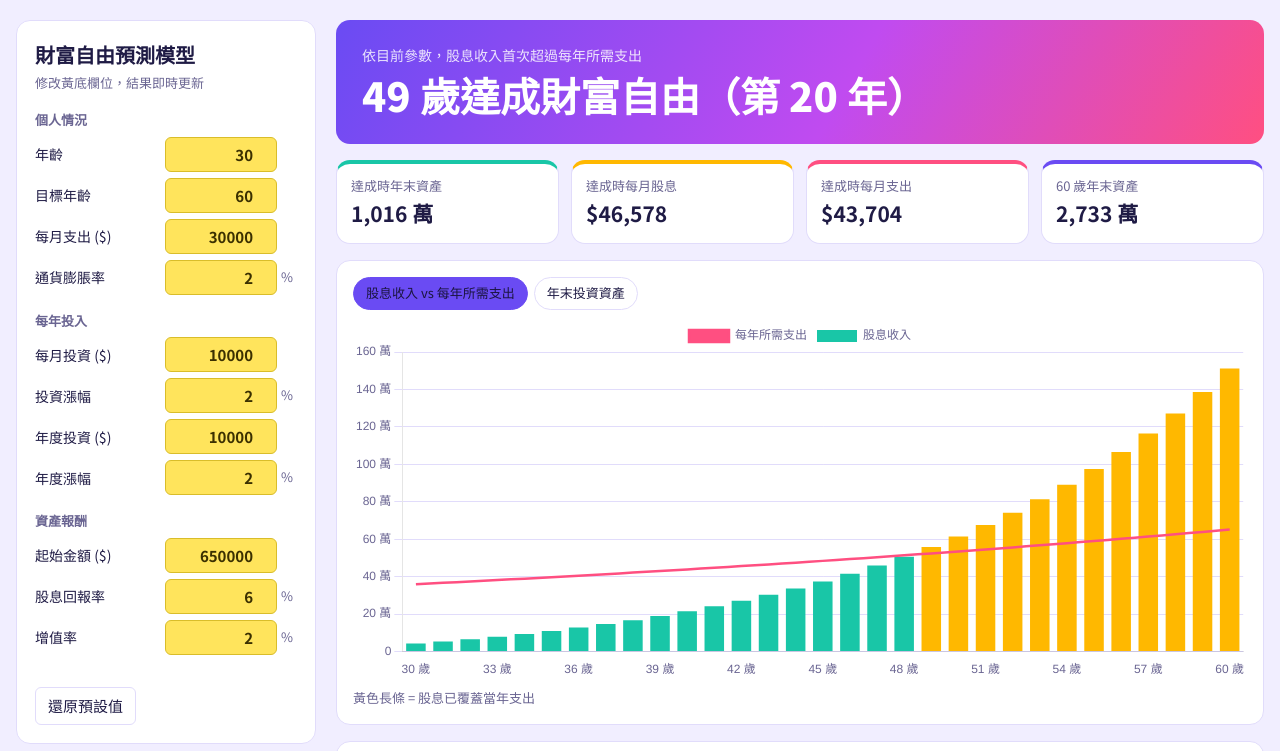
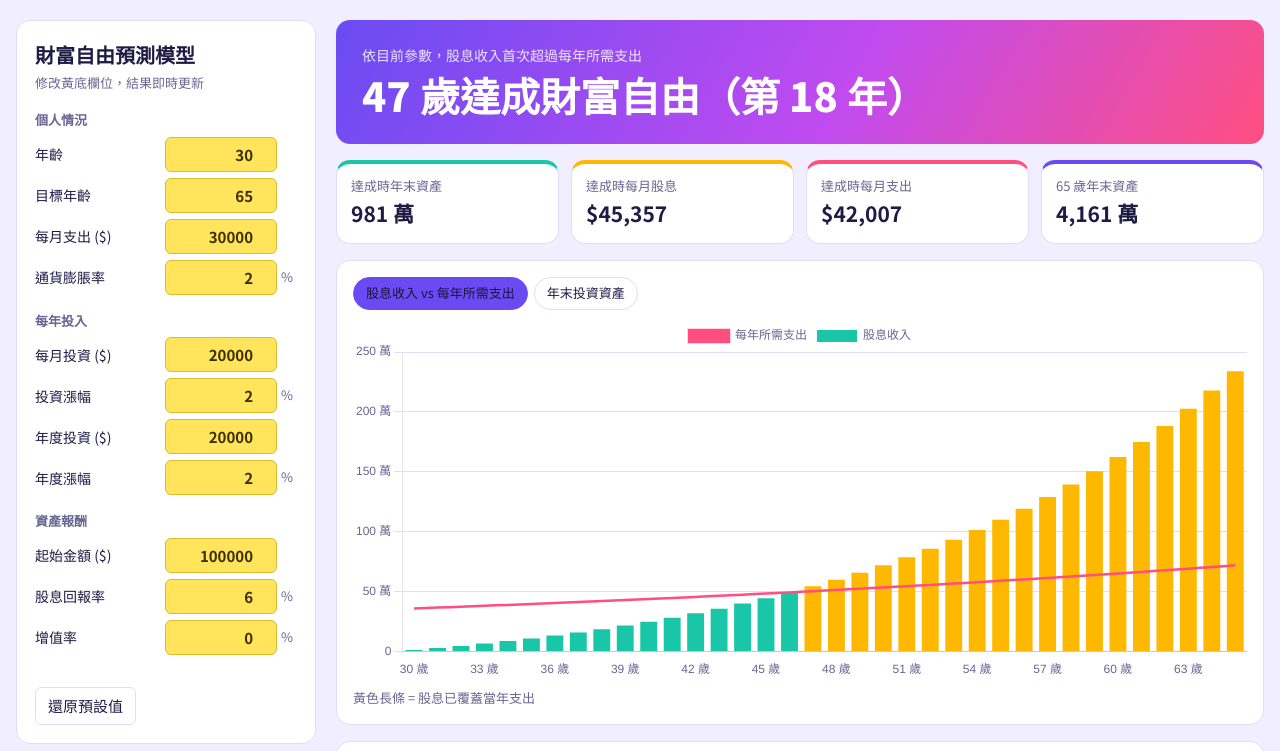
Before and after one commit to daren0928564018-cmd/alanlee.ccc, a plain HTML site: page index.html in a window 1280 px wide. Shown: the top 751 px of the page. Drawn offline with nearby package versions, Linux system fonts and the light colour scheme.

Commit message:
Update DEF constants for target and investments

```diff
--- a/index.html
+++ b/index.html
@@ -88,7 +88,7 @@ td.pos{color:var(--green);font-weight:700}
 </main>
 </div>
 <script>
-const DEF={age:30,target:60,spend:30000,infl:2,mInv:10000,mG:2,yInv:10000,yG:2,start:650000,yld:6,apr:2};
+const DEF={age:30,target:65,spend:30000,infl:2,mInv:20000,mG:2,yInv:20000,yG:2,start:100000,yld:6,apr:0};
 const FIELDS=[
  ['f1',[['age','年齡',''],['target','目標年齡',''],['spend','每月支出 ($)',''],['infl','通貨膨脹率','%']]],
  ['f2',[['mInv','每月投資 ($)',''],['mG','投資漲幅','%'],['yInv','年度投資 ($)',''],['yG','年度漲幅','%']]],
```
